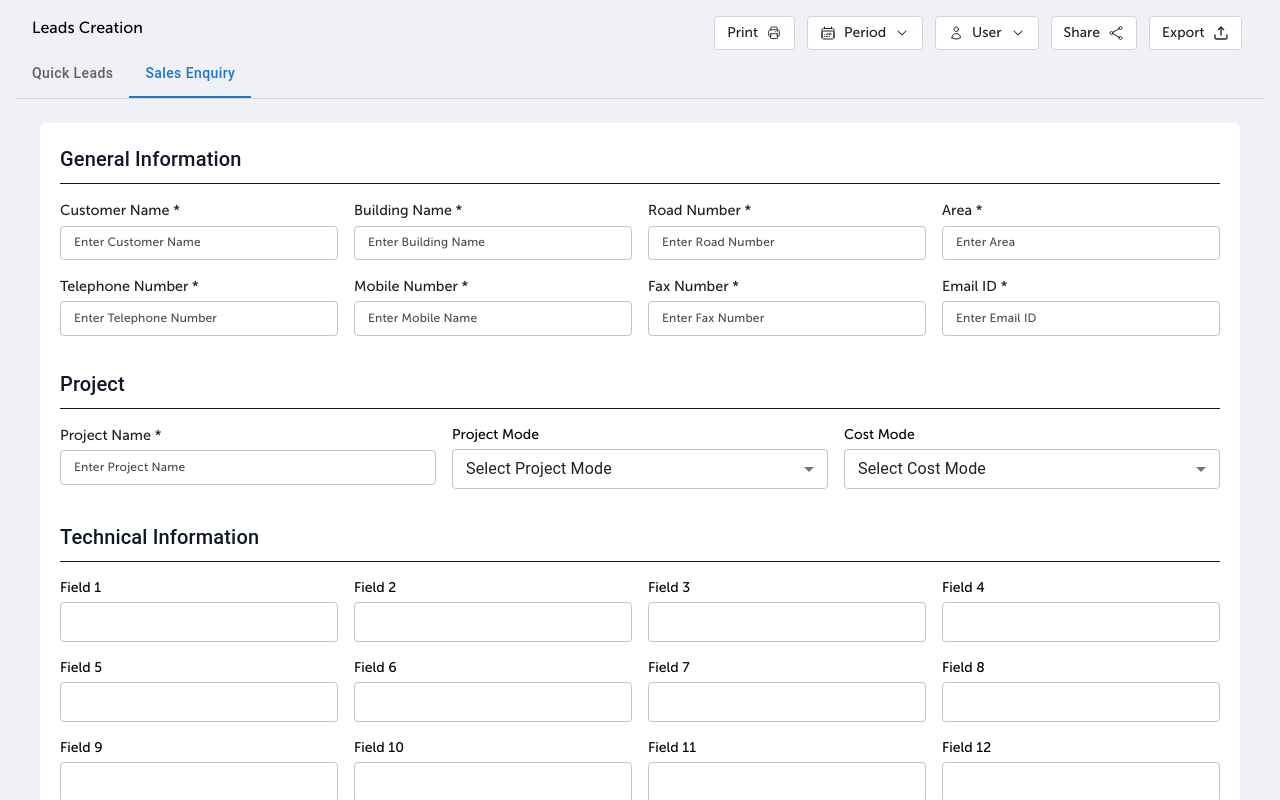
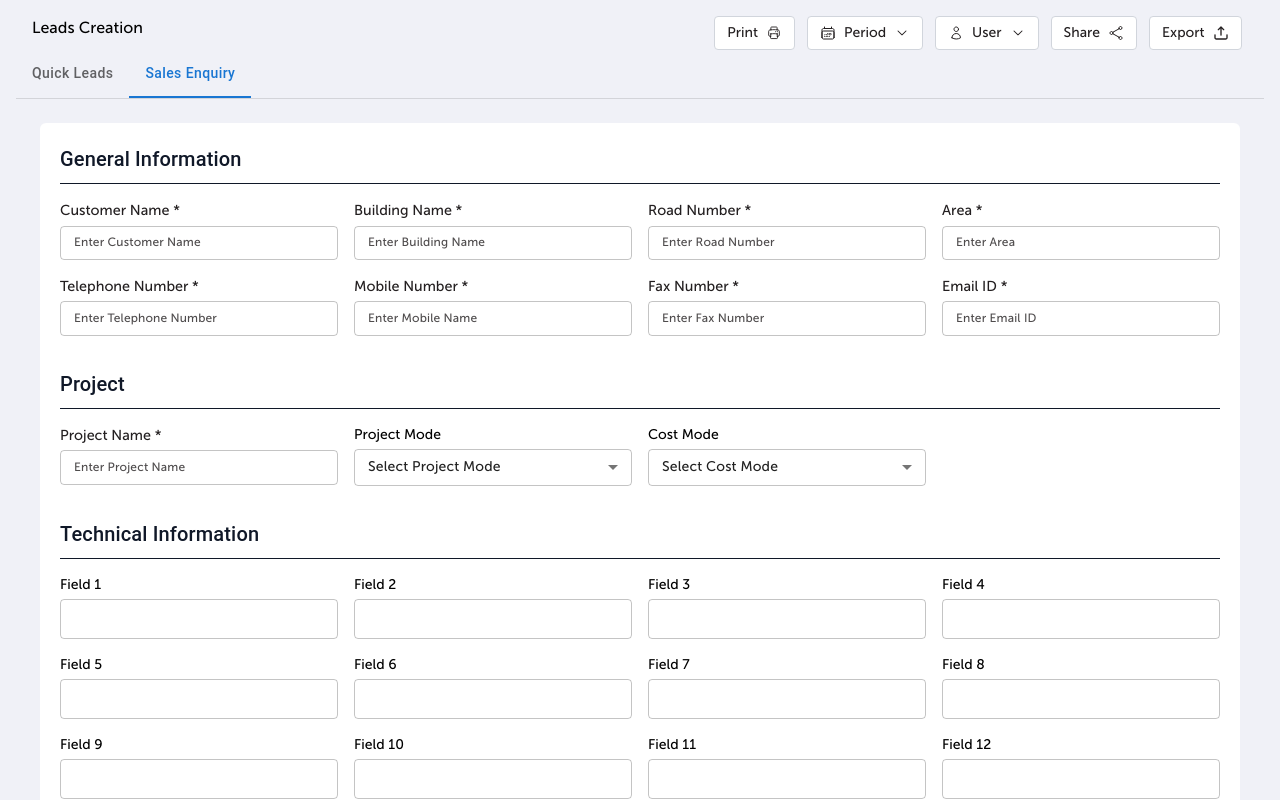
Before and after one commit to jayasuryajayasankar11/rating_app, a React (Vite) app: page / in a window 1280 px wide. Both pictures are taken after a click on the tab "Sales Enquiry". Shown: the top 800 px of the page. Built offline with nearby package versions, Linux system fonts and the light colour scheme; some icons are missing.

Commit message:
select tag

```diff
--- a/src/awal/salesEnquiy.jsx
+++ b/src/awal/salesEnquiy.jsx
@@ -9,6 +9,7 @@ import {
   Typography,
 } from "@mui/material";
 import CustomTextField from "./inputComp";
+import CustomSelect from "./selectComp";
 
 const LeadForm = () => {
   const formFieldClass = "flex flex-col space-y-1";
@@ -46,11 +47,7 @@ const LeadForm = () => {
             />
           </div>
           <div className={formFieldClass}>
-          <CustomTextField
-              label="Area"
-              required
-              placeholder="Enter Area"
-            />
+            <CustomTextField label="Area" required placeholder="Enter Area" />
           </div>
           <div className={formFieldClass}>
             <CustomTextField
@@ -91,7 +88,7 @@ const LeadForm = () => {
         >
           Project
         </Typography>
-        <div className="grid grid-cols-1 md:grid-cols-3 gap-4 mt-4">
+        <div className="grid grid-cols-1 md:grid-cols-4 gap-4 mt-4">
           <div className={formFieldClass}>
             <CustomTextField
               label="Project Name"
@@ -100,16 +97,18 @@ const LeadForm = () => {
             />
           </div>
           <div className={formFieldClass}>
-            <label className="text-sm font-medium">Project Mode</label>
-            <Select size="small" displayEmpty value="">
+            <CustomSelect value={""} label="Project Mode">
               <MenuItem value="">Select Project Mode</MenuItem>
-            </Select>
+              <MenuItem value="online">Online</MenuItem>
+              <MenuItem value="offline">Offline</MenuItem>
+            </CustomSelect>
           </div>
           <div className={formFieldClass}>
-            <label className="text-sm font-medium">Cost Mode</label>
-            <Select size="small" displayEmpty value="">
+          <CustomSelect value={""} label="Cost Mode">
               <MenuItem value="">Select Cost Mode</MenuItem>
-            </Select>
+              <MenuItem value="online">Online</MenuItem>
+              <MenuItem value="offline">Offline</MenuItem>
+            </CustomSelect>
           </div>
         </div>
       </div>
--- /dev/null
+++ b/src/awal/selectComp.jsx
@@ -0,0 +1,34 @@
+import React from "react";
+import { Select, MenuItem } from "@mui/material";
+
+const CustomSelect = ({ children, label }) => {
+  return (
+    <>
+      <div className="flex flex-col gap-1">
+        <label className="text-sm font-medium">{label}</label>
+        <Select
+          size="small"
+          value={""}
+          displayEmpty
+          sx={{
+            fontFamily: "MyFont",
+            fontSize: "14px",
+            "& .MuiSelect-select": {
+              fontFamily: "MyFont",
+              fontSize: "14px",
+            },
+            "& .MuiSelect-root::placeholder": {
+              fontFamily: "MyFont",
+              color: "gray",
+              opacity: 1,
+            },
+          }}
+        >
+          {children}
+        </Select>
+      </div>
+    </>
+  );
+};
+
+export default CustomSelect;
```
Lines whose indentation alone changed are shown as unchanged.
